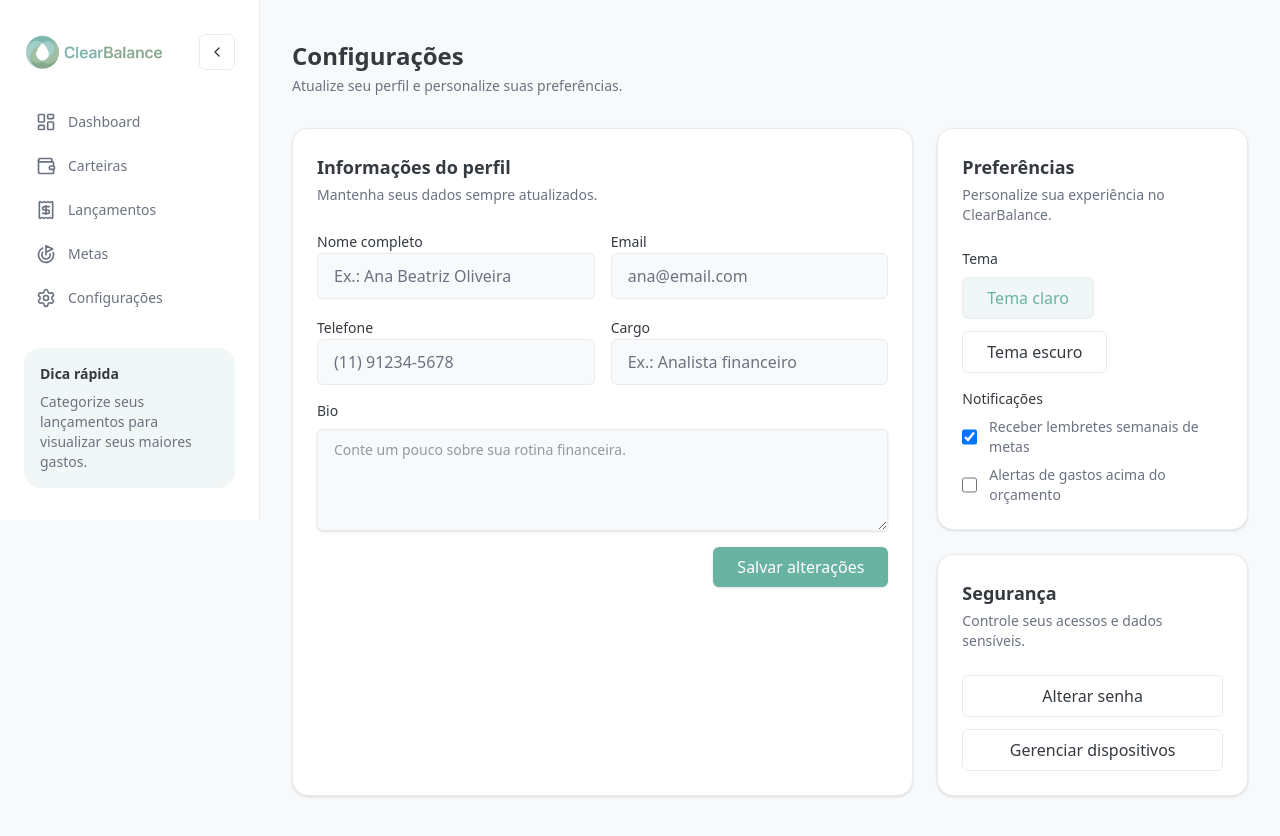
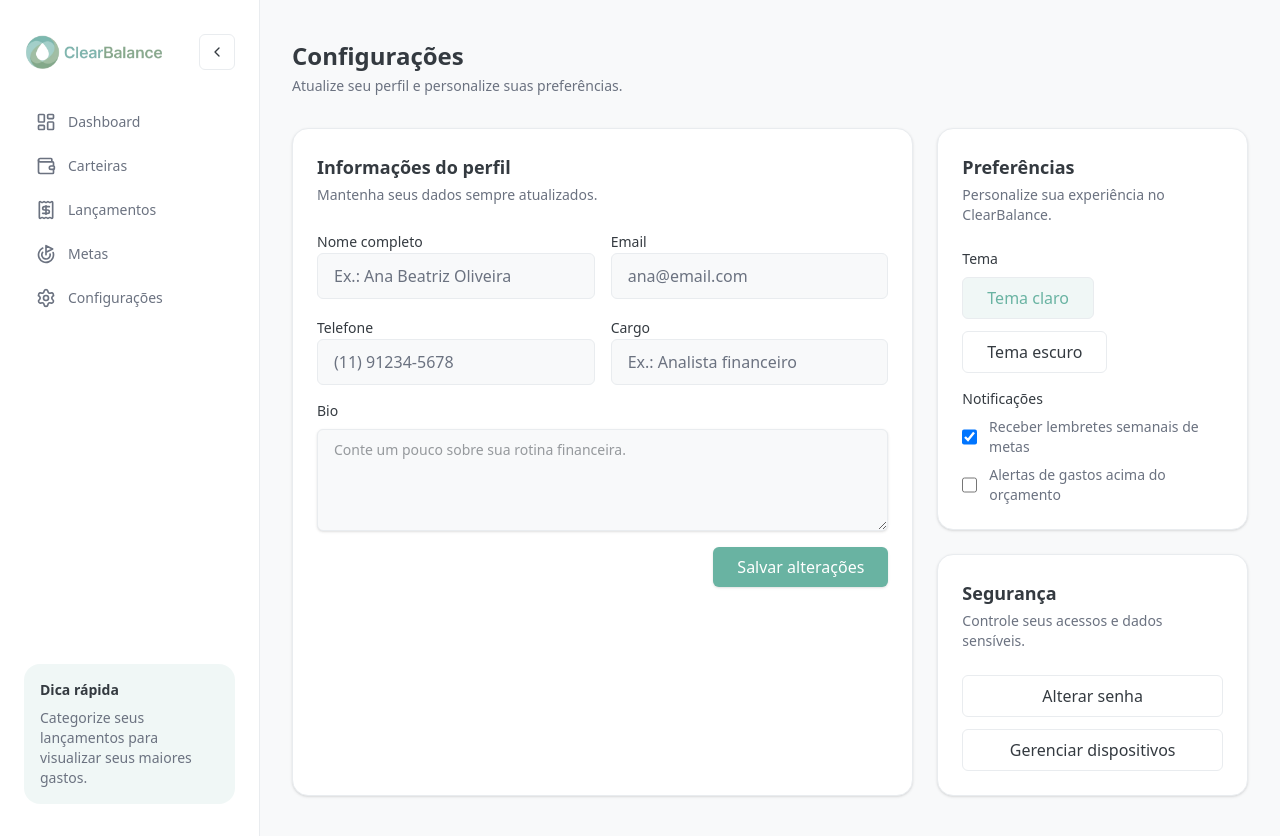
Before and after one commit to CaioSouzalimaa/clearbalance, a Next.js app: page /settings in a window 1280 px wide. Built offline with nearby package versions, Linux system fonts and the light colour scheme.

Commit message:
Make sidebar span full height

```diff
--- a/components/dashboard/sidebar.tsx
+++ b/components/dashboard/sidebar.tsx
@@ -63,7 +63,7 @@ interface SidebarProps {
 export const Sidebar = ({ isCollapsed, onToggleCollapse }: SidebarProps) => {
   return (
     <aside
-      className={`hidden h-full flex-col gap-8 border-r border-border bg-surface py-8 transition-all duration-200 md:flex ${
+      className={`hidden min-h-screen flex-col gap-8 border-r border-border bg-surface py-8 transition-all duration-200 md:flex ${
         isCollapsed ? "w-20 px-4" : "w-[260px] px-6"
       }`}
     >
```
